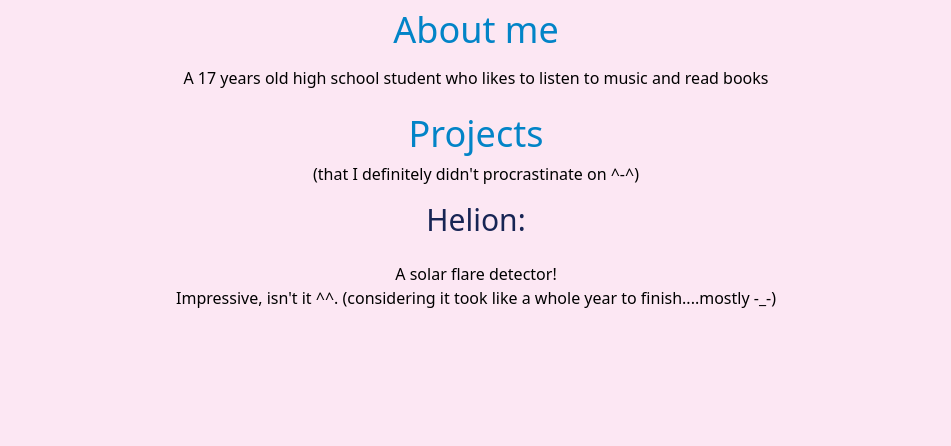
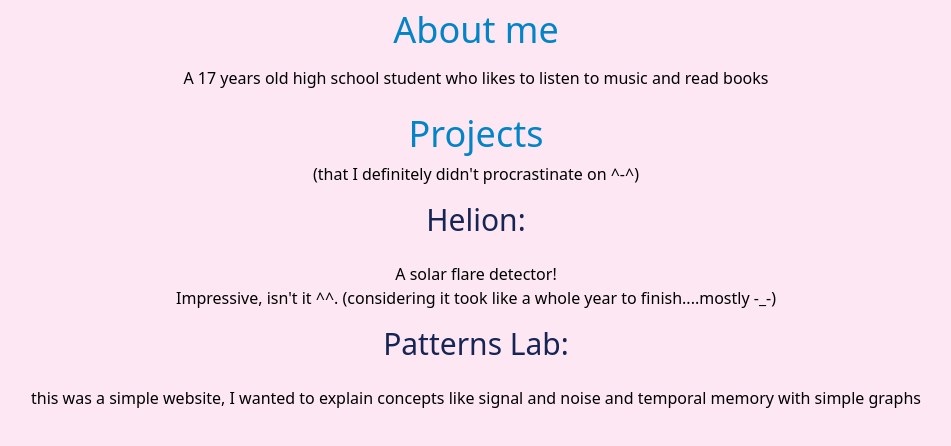
Before and after one commit to Habiba0906/my-portfolio, a plain HTML site: page index.html in a window 1280 px wide. Shown: the part 446-892 px from the top of the page, without its empty margins (164-1115 px from the left). Before the commit the page ends 800 px from the top, so only its background shows below. Drawn offline with nearby package versions, Linux system fonts and the light colour scheme.

Commit message:
add project 'patterns lab'

```diff
--- a/index.html
+++ b/index.html
@@ -21,6 +21,12 @@
         <p>A solar flare detector!</p>
         <p>Impressive, isn't it ^^. (considering it took like a whole year to finish....mostly -_-)</p>
 
+        <h3 class = "text-3xl pb-6 py-4 text-semibold text-blue-950">Patterns Lab:</h3>
+        <p>this was a simple website, I wanted to explain concepts like signal and noise and temporal memory with simple graphs</p>
+
+
+
+
 
 
 
```
